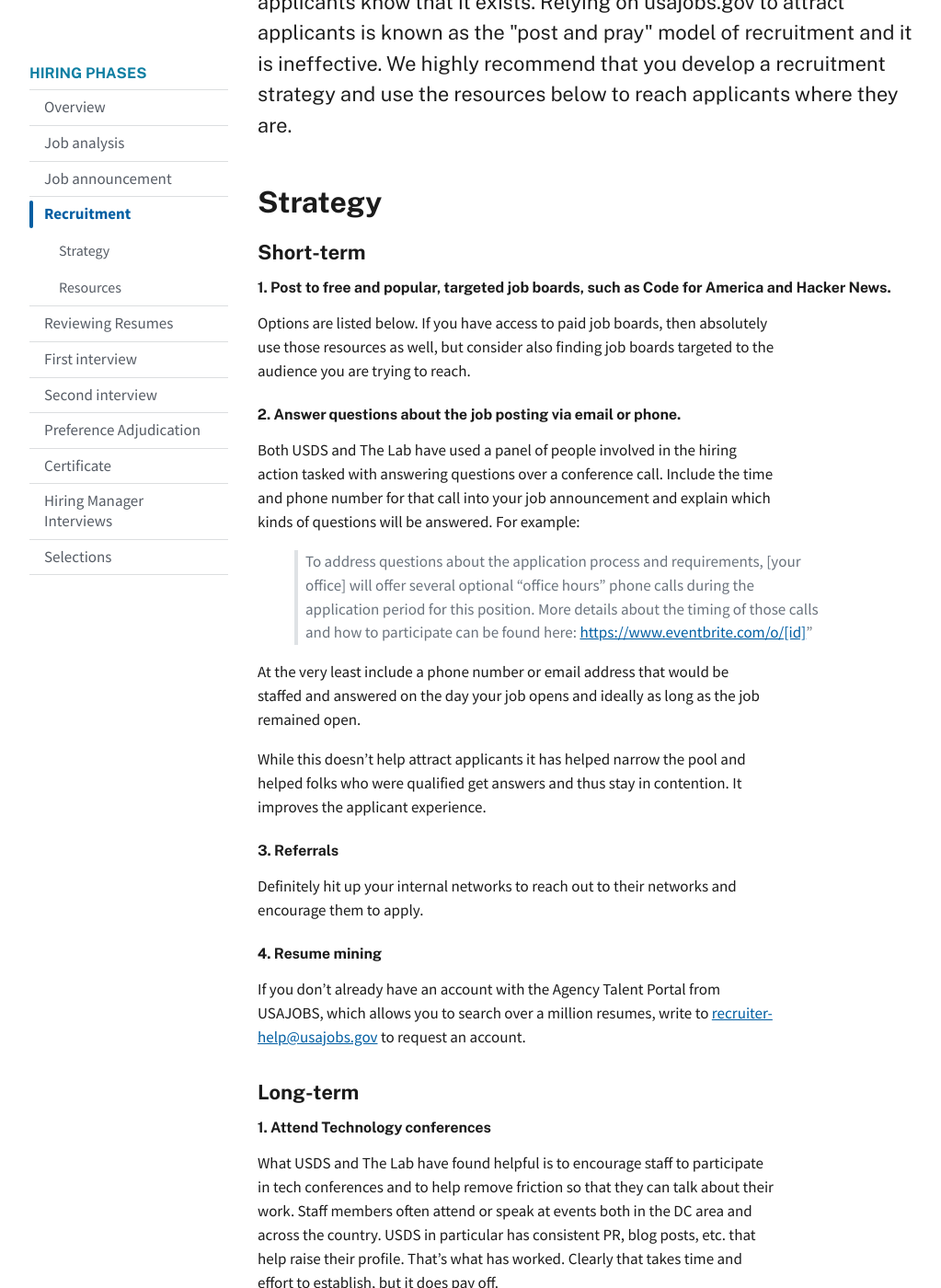
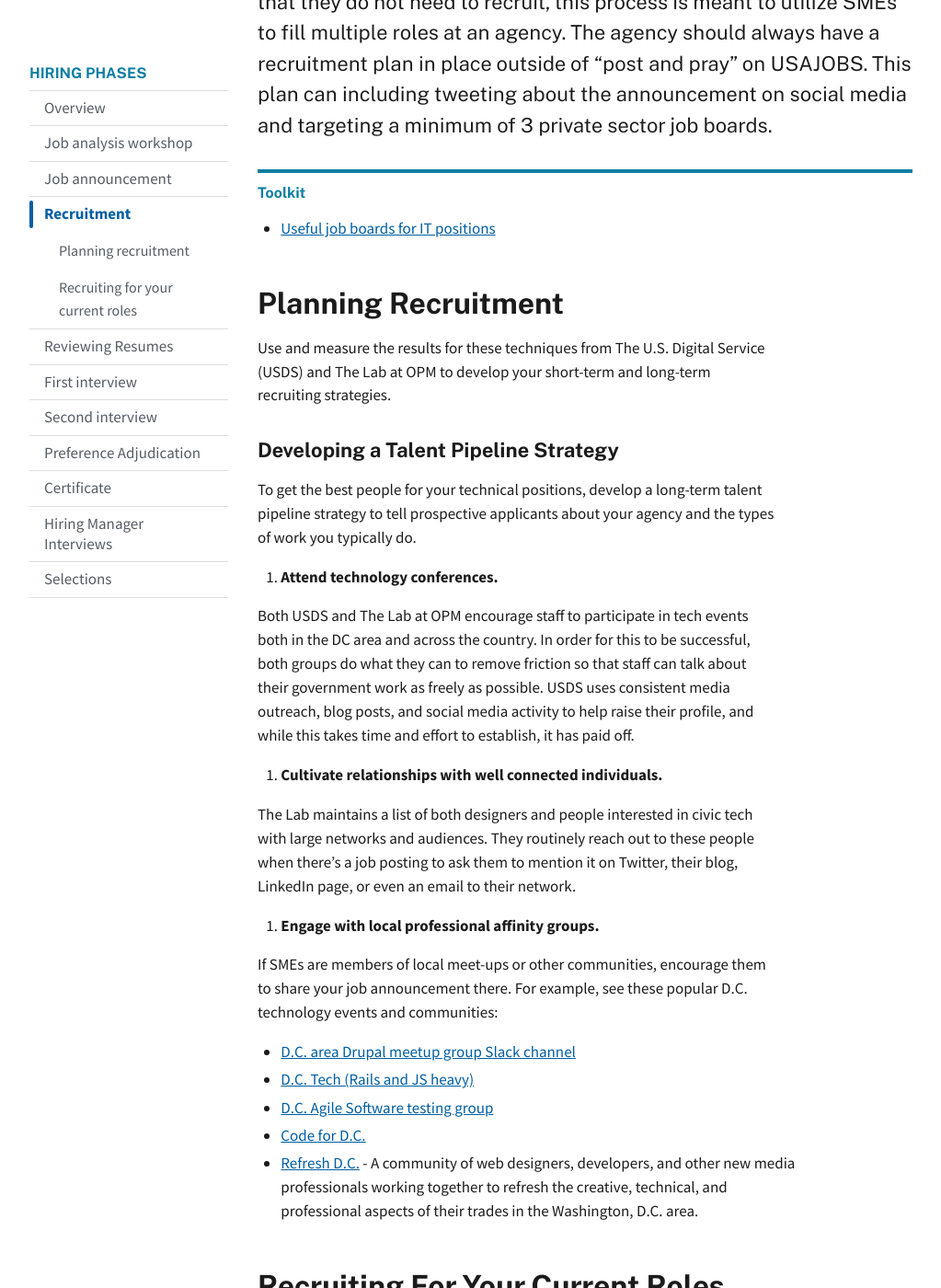
Before and after one commit to usds/SME-QA-Website, a Jekyll site: the page built from pages/phases/recruitment.md, in a window 1280 px wide and 1400 px high, scrolled down 339 px. Shown: the whole window at 92% size, without its empty margins (128-1151 px from the left). Built offline with Jekyll 4.4.1, drawn with Linux system fonts in a browser that asks for light colours; some of the changed text lies outside the part shown.

Commit message:
Revamps recruitment.

```diff
--- a/_data/navigation.yml
+++ b/_data/navigation.yml
@@ -19,7 +19,7 @@ hiring-phases:
   - text: Overview
     href: /hiring-phases/
     phase: overview
-  - text: Job analysis
+  - text: Job analysis workshop
     href: /hiring-phases/job-analysis/
     phase: job-analysis
     subnav:
@@ -51,10 +51,10 @@ hiring-phases:
     href: "/hiring-phases/recruitment/"
     phase: recruitment
     subnav:
-    - text: Strategy
-      href: "/hiring-phases/recruitment/#strategy"
-    - text: Resources
-      href: "/hiring-phases/recruitment/#resources"
+    - text: Planning recruitment
+      href: "/hiring-phases/recruitment/#planning-recruitment"
+    - text: Recruiting for your current roles
+      href: "/hiring-phases/recruitment/#recruiting-for-your-current-roles"
   - text: Reviewing Resumes
     href: /hiring-phases/reviewing-resumes/
     phase: reviewing-resumes
--- a/pages/phases/job-analysis.md
+++ b/pages/phases/job-analysis.md
@@ -2,11 +2,11 @@
 layout: article
 permalink: /hiring-phases/job-analysis/
 section: hiring-phases
-title: Job analysis
+title: Job analysis workshop
 sidenav: hiring-phases
-intro: Job analysis is the umbrella term used to describe a set of tasks that result in core competencies and proficiency levels that will allow you to assess applicants.
+intro: This process uses job analysis to bridge what may be a standardized position description (PD) with the actual job being hired for at the agency. By completing this workshop, the agency will ensure they have an accurate job description that is not just cut and paste from a PD, and correct qualifications for the assessment process. A subset of SMEs representing the role being hired for should take part in a 2-day job analysis workshop in order to define the qualifications and proficiency requirements for the position being posted. As part of this workshop they should work with HR to write two sets of structured interview questions.
 roles: [Human Resources, Subject-Matter-Experts]
-duration: 11 hours
+duration: 2-day workshop with SMEs and HR participating
 ---
 
 <p class="usa-intro">
--- a/pages/phases/recruitment.md
+++ b/pages/phases/recruitment.md
@@ -4,94 +4,71 @@ permalink: /hiring-phases/recruitment/
 section: hiring-phases
 title: Recruitment
 sidenav: hiring-phases
-intro: Now that you have a job announcement posted you will need to let applicants know that it exists. Relying on usajobs.gov to attract applicants is known as the "post and pray" model of recruitment and it is ineffective. We highly recommend that you develop a recruitment strategy and use the resources below to reach applicants where they are.
+phase: recruitment
+intro: Though applicant volume from usajobs.gov often convinces agencies that they do not need to recruit, this process is meant to utilize SMEs to fill multiple roles at an agency. The agency should always have a recruitment plan in place outside of “post and pray” on USAJOBS. This plan can including tweeting about the announcement on social media and targeting a minimum of 3 private sector job boards.
 ---
 
 <p class="usa-intro">
   {{ page.intro }}
 </p>
 
-## Strategy
+<div class="chp-toolkit">
+  <h4 class="chp-toolkit__title">Toolkit</h4>
+  <ul class="chp-toolkit__list">
+    <li class="chp-toolkit__item">
+      <a href="{{ site.baseurl }}/hiring-phases/recruitment/technology-job-boards/" class="chp-toolkit__link">
+        Useful job boards for IT positions
+      </a>
+    </li>
+  </ul>
+</div>
 
-### Short-term
+## Planning Recruitment
 
-#### 1. Post to free and popular, targeted job boards, such as Code for America and Hacker News.
+Use and measure the results for these techniques from The U.S. Digital Service (USDS) and The Lab at OPM to develop your short-term and long-term recruiting strategies.
 
-Options are listed below. If you have access to paid job boards, then absolutely use those resources as well, but consider also finding job boards targeted to the audience you are trying to reach.
+### Developing a Talent Pipeline Strategy
 
-#### 2. Answer questions about the job posting via email or phone.
+To get the best people for your technical positions, develop a long-term talent pipeline strategy to tell prospective applicants about your agency and the types of work you typically do.
 
-Both USDS and The Lab have used a panel of people involved in the hiring action tasked with answering questions over a conference call. Include the time and phone number for that call into your job announcement and explain which kinds of questions will be answered. For example:
+1.  **Attend technology conferences.**
 
-> To address questions about the application process and requirements, [your office] will offer several optional "office hours" phone calls during the application period for this position. More details about the timing of those calls and how to participate can be found here: <https://www.eventbrite.com/o/[id]>"
+Both USDS and The Lab at OPM encourage staff to participate in tech events both in the DC area and across the country. In order for this to be successful, both groups do what they can to remove friction so that staff can talk about their government work as freely as possible. USDS uses consistent media outreach, blog posts, and social media activity to help raise their profile, and while this takes time and effort to establish, it has paid off.
 
-At the very least include a phone number or email address that would be staffed and answered on the day your job opens and ideally as long as the job remained open.
+2.  **Cultivate relationships with well connected individuals.**
 
-While this doesn’t help attract applicants it has helped narrow the pool and helped folks who were qualified get answers and thus stay in contention. It improves the applicant experience.
+The Lab maintains a list of both designers and people interested in civic tech with large networks and audiences. They routinely reach out to these people when there's a job posting to ask them to mention it on Twitter, their blog, LinkedIn page, or even an email to their network.
 
-#### 3. Referrals
+3.  **Engage with local professional affinity groups.**
 
-Definitely hit up your internal networks to reach out to their networks and encourage them to apply.
+If SMEs are members of local meet-ups or other communities, encourage them to share your job announcement there. For example, see these popular D.C. technology events and communities:
 
-#### 4. Resume mining
+-   [D.C. area Drupal meetup group Slack channel](https://www.meetup.com/drupal-dc/messages/archive/)
+-   [D.C. Tech (Rails and JS heavy)](https://www.meetup.com/DC-Tech-Meetup/discussions/)
+-   [D.C. Agile Software testing group](https://www.meetup.com/dcast-io/discussions/)
+-   [Code for D.C.](https://www.meetup.com/Code-for-DC/discussions/)
+-   [Refresh D.C.](https://refresh-dc.org/) - A community of web designers, developers, and other new media professionals working together to refresh the creative, technical, and professional aspects of their trades in the Washington, D.C. area.
 
-If you don't already have an account with the Agency Talent Portal from USAJOBS, which allows you to search over a million resumes, write to <a href="mailto:recruiter-help@usajobs.gov">recruiter-help@usajobs.gov</a> to request an account.
+## Recruiting For Your Current Roles
 
-### Long-term
+When you have positions ready to be announced, plan where you'll advertise the opportunities to attract the best talent based on your needs.
 
-#### 1. Attend Technology conferences
+1.  **Post to free and popular targeted job boards**
 
-What USDS and The Lab have found helpful is to encourage staff to participate in tech conferences and to help remove friction so that they can talk about their work. Staff members often attend or speak at events both in the DC area and across the country. USDS in particular has consistent PR, blog posts, etc. that help raise their profile. That’s what has worked. Clearly that takes time and effort to establish, but it does pay off.
+If you have access to paid job boards, then absolutely use those resources, but consider also finding popular job boards targeted to the audience you are trying to reach. See "[Popular Technology Job Boards](#popular-technology-job-boards)" for some ideas.
 
-#### 2. Cultivate relationships with well connected individuals
+2.  **Answer questions about your job posting via email or phone**
 
-The Lab has a list of designers and other individuals interested in the public sector who have big networks. We routinely reach out to them when we have a job posting and ask them to post it on their Twitter feed, blog, LinkedIn page, or just email their network.
+Both USDS and The Lab have tasked a panel of people involved in the hiring action with answering questions over a conference call. Include the time and phone number for the pre-scheduled call in your job announcement, along with an explanation of the types of questions you'll cover. For example:
 
-#### 3. Subject-matter-experts reach out to their local affinity groups
+> To address questions about the application process and requirements, `{YOUR OFFICE}` will offer several optional phone calls during the application period for this position. For details about the timing of those calls and how to participate, see <https://www.eventbrite.com/o/[id]>."
 
-If SMEs are members of local Meet-up or other groups they should be encouraged to post the announcement there. The list below is a start.
+While these calls don't help attract applicants, they improve the applicant experience by narrowing the pool to truly interested applicants who need specific answers to stay in contention. If scheduled calls are too much for your group, simply include a phone number or email address that would be staffed  as long as the job is posted, beginning the day your job opens.
 
-## Resources
+3.  **Personal and professional referrals**
 
-### Job boards
+Good old fashioned networking is still extremely effective. Mention positions to your internal networks and ask them to reach out to *their* networks to encourage people to apply.
 
-#### 1. Code for America job board
+4.  **Resume mining**
 
-<https://jobs.codeforamerica.org/job-postings/new>
-
-It’s free and it will hit an interested audience. The current job postings there are mostly design & software development. However, if that is not exactly what you are looking for it may in fact help your job stand out. Regardless, the number of jobs posted here at one one time is not overwhelming.
-
-#### 2. Hacker News
-
-<https://news.ycombinator.com/item?id=19543940>
-
-Hacker News is another great resource that has yielded results for USDS. They post “Who is hiring” on the 1st of each month, so if you can time your posting to be open on or right after the 1st of the month then great. Otherwise it is still worth doing but may have less of an impact.
-
-#### 3. OpenGov jobs
-
-<https://www.opengovjobs.org/>
-
-Announcements to this group are appropriate if you are supportive of openness (e.g. open data, open processes, etc.) and accountability. Which we hope you are.
-
-#### 4. Design Gigs for Good
-
-<https://designgigsforgood.squarespace.com/>
-
-Obviously this is specific to design, however it is a well curated list from former USDS members.
-
-#### 5. Women who code
-
-<https://www.womenwhocode.com/>
-
-Job postings are $200 but this reaches a specific, under represented, and valuable community.
-
-
-### Meet-ups
-
-Encouraging your SMEs to attend local meet-ups is an excellent way for them to connect with potential applicants. Here are some in the DMV area that we feel are worth considering, but there are many others worth looking into on [Meet-up.com](https://www.meetup.com/).
-
--   [DC area Drupal meetup group Slack channel](https://www.meetup.com/drupal-dc/messages/archive/)
--   [DC Tech (Rails and JS heavy)](https://www.meetup.com/DC-Tech-Meetup/discussions/)
--   [DC Agile Software testing group](https://www.meetup.com/dcast-io/discussions/)
--   [Code for DC](https://www.meetup.com/Code-for-DC/discussions/)
--   [Refresh DC](https://refresh-dc.org/) - A community of web designers, developers, and other new media professionals working together to refresh the creative, technical, and professional aspects of their trades in the Washington, DC, area.
+The Agency Talent Portal from USAJOBS allows you to search over a million resumes. To request an account, write to <a href="mailto:recruiter-help@usajobs.gov">recruiter-help@usajobs.gov</a>.
--- /dev/null
+++ b/pages/phases/technology-job-boards.md
@@ -0,0 +1,14 @@
+---
+layout: article
+permalink: /hiring-phases/recruitment/technology-job-boards/
+section: hiring-phases
+phase: recruitment
+title: Popular Technology Job Boards
+sidenav: hiring-phases
+---
+
+- [Code for America job board](https://jobs.codeforamerica.org/job-postings/new): This job board is free, and hits an interested audience. The number of jobs posted there at one one time is not overwhelming. The current job postings there are mostly in design & software development, but if that's not exactly the type of position you're looking to fill, it may help you stand out.
+- [Hacker News](https://news.ycombinator.com/item?id=19543940): Hacker News is another great resource that has yielded results for USDS. They post a “Who is hiring?” topic on the 1st of each month, so try to time your posting to be open on or right after that date.
+- [OpenGov jobs](https://www.opengovjobs.org/): Announcements to this group are appropriate if you're supportive of openness (e.g. open data, open processes, etc.) and accountability, which we hope you are!
+- [Design Gigs for Good](https://designgigsforgood.squarespace.com/): This well-curated list of design positions is maintained by former members of USDS.
+- [Women Who Code](https://www.womenwhocode.com/): Job postings on this widely known community job site are $200.
```
